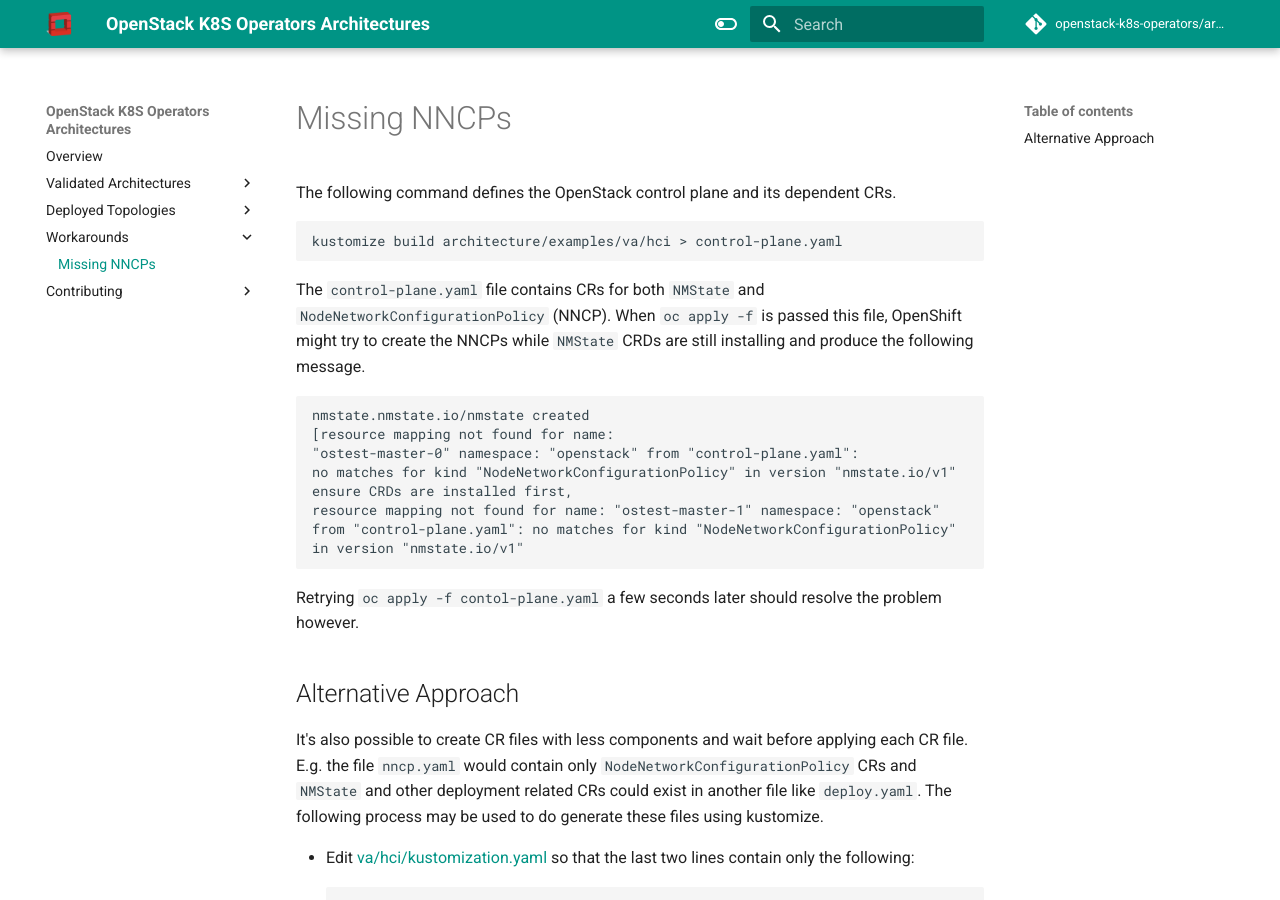
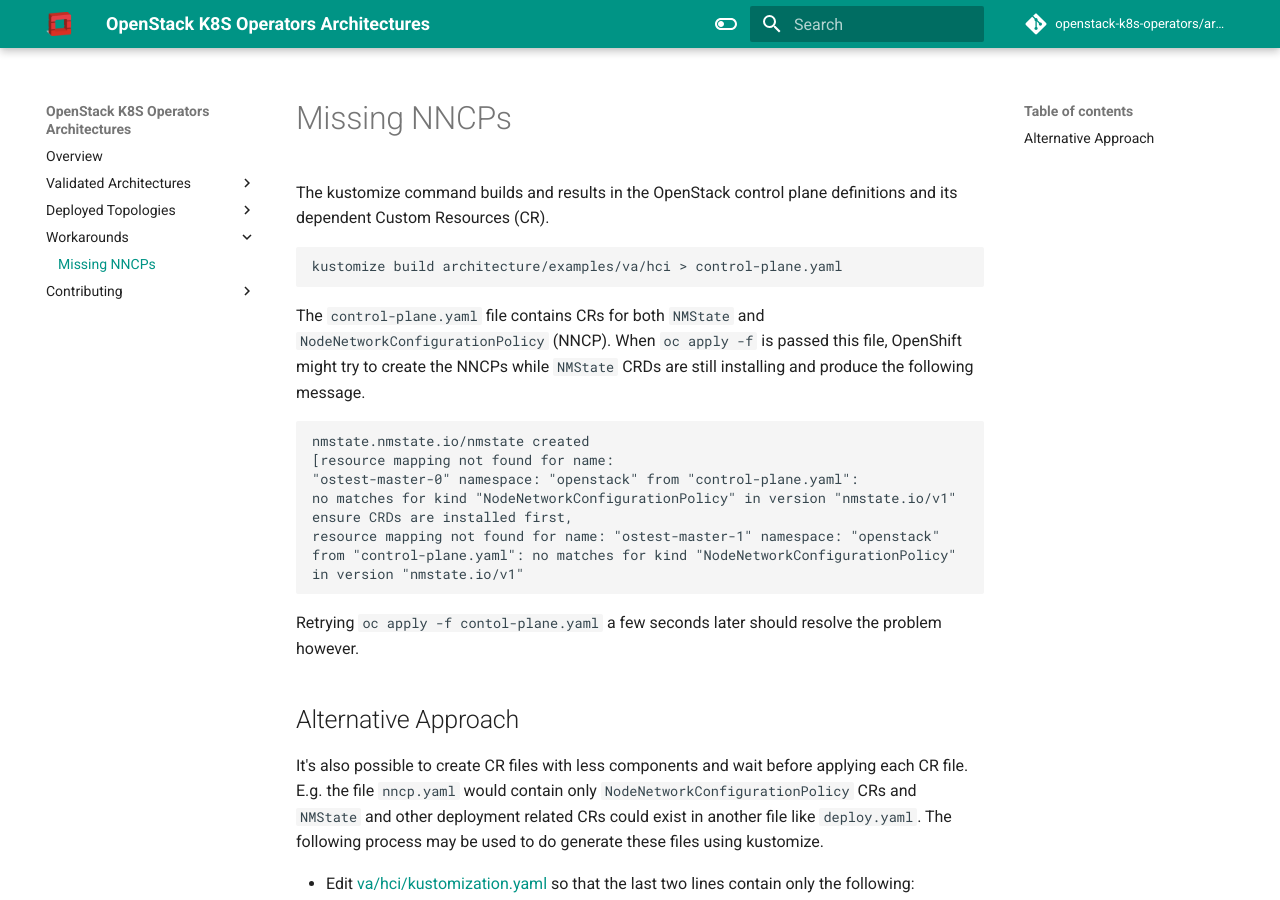
Before and after one commit to openstack-k8s-operators/architecture, an MkDocs documentation site: the page built from docs/wa/missing_nncp.md, in a window 1280 px wide and 900 px high. Built offline with MkDocs 1.6.1 and Material for MkDocs 9.7.7, drawn with Linux system fonts in a browser that asks for light colours; comment, search, counter and statistics services are not loaded; the version menu is left out.

Commit message:
Update docs/wa/missing_nncp.md
Co-authored-by: Leif Madsen <leif@leifmadsen.com>

````diff
--- a/docs/wa/missing_nncp.md
+++ b/docs/wa/missing_nncp.md
@@ -1,7 +1,7 @@
 # Missing NNCPs
 
-The following command defines the OpenStack control plane and its
-dependent CRs.
+The kustomize command builds and results in the OpenStack control plane definitions and its
+dependent Custom Resources (CR).
 ```bash
 kustomize build architecture/examples/va/hci > control-plane.yaml
 ```
````
